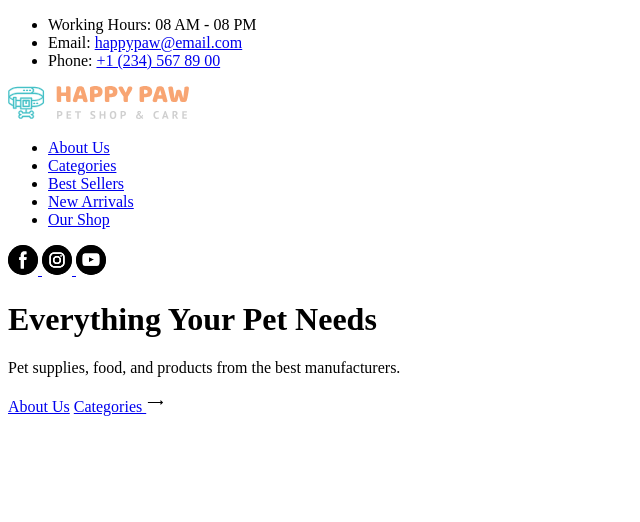
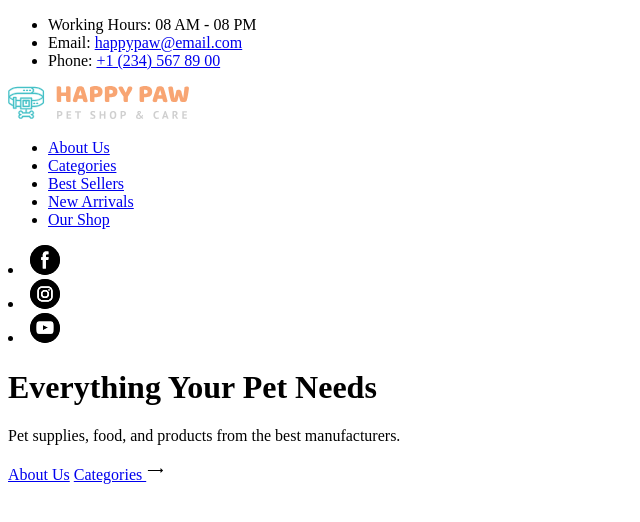
Before and after one commit to DmytroGerasymenko/pets-header, a plain HTML site: page index.html in a window 1280 px wide. Shown: the whole page, without its empty margins (0-640 px from the left). Drawn offline with Linux system fonts and the light colour scheme.

Commit message:
socials changed into <ul>

```diff
--- a/index.html
+++ b/index.html
@@ -28,7 +28,22 @@
                 <li class="header__menu-item"><a href="#store_species">Our Shop</a></li>
             </ul>
             <div class="header__socials">
-                <a class="header__facebook-link" href="https://www.facebook.com/" target="_blank">
+                <li class="header__socials-facebook">
+                    <a class="header__facebook-link" href="https://www.facebook.com/" target="_blank">
+                        <img src="img/socials/facebook-icon.svg" alt="Facebook icon">
+                    </a>
+                </li>
+                <li class="header__socials-instagram">
+                    <a class="header__instagram-link" href="https://www.instagram.com/" target="_blank">
+                        <img src="img/socials/instagram-icon.svg" alt="Instagram icon">
+                    </a>
+                </li>
+                <li class="header__socials-youtube">
+                    <a class="header__youtube-link" href="https://www.youtube.com/" target="_blank">
+                        <img src="img/socials/youtube-icon.svg" alt="YouTube icon">
+                    </a>
+                </li>
+                <!-- <a class="header__facebook-link" href="https://www.facebook.com/" target="_blank">
                     <img src="img/socials/facebook-icon.svg" alt="Facebook icon">
                 </a>
                 <a class="header__instagram-link" href="https://www.instagram.com/" target="_blank">
@@ -36,7 +51,7 @@
                 </a>
                 <a class="header__youtube-link" href="https://www.youtube.com/" target="_blank">
                     <img src="img/socials/youtube-icon.svg" alt="YouTube icon">
-                </a>
+                </a> -->
             </div>
         </nav>
         <div class="header__banner">
```
